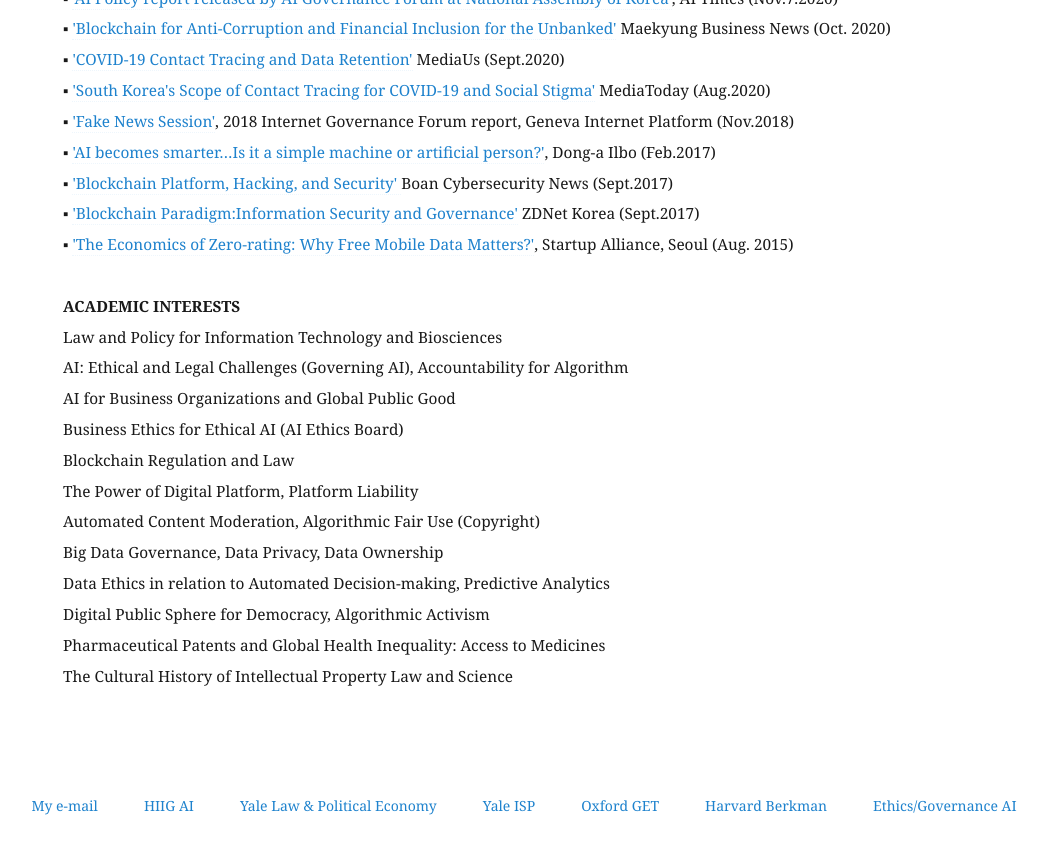
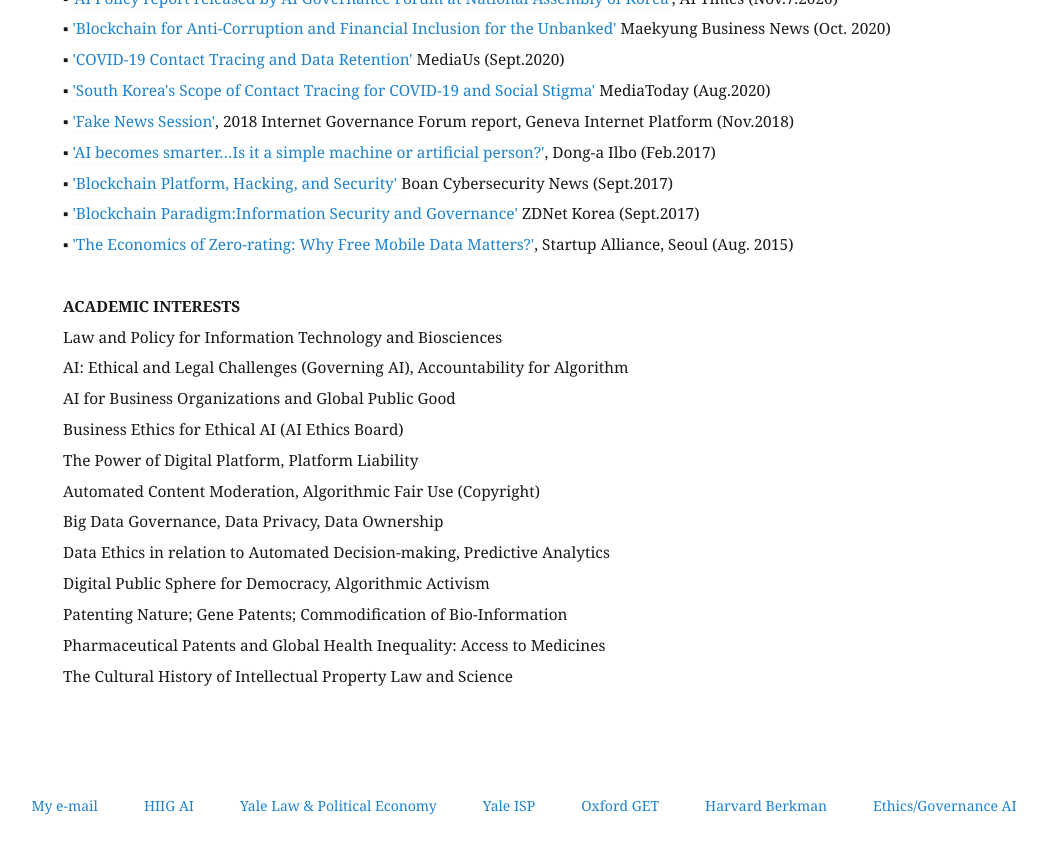
Before and after one commit to eunchangchoi/eunchangchoi.github.io, a Jekyll site: the page built from index.md, in a window 1280 px wide and 900 px high, scrolled down 4173 px. Shown: the top 854 px of the window, without its empty margins (37-1085 px from the left). Built offline with Jekyll 4.4.1, drawn with Linux system fonts in a browser that asks for light colours.

Commit message:
Update index.md

```diff
--- a/index.md
+++ b/index.md
@@ -100,11 +100,11 @@
    AI: Ethical and Legal Challenges (Governing AI), Accountability for Algorithm <br>
    AI for Business Organizations and Global Public Good <br>
    Business Ethics for Ethical AI (AI Ethics Board) <br>
-   Blockchain Regulation and Law <br>
    The Power of Digital Platform, Platform Liability <br>
    Automated Content Moderation, Algorithmic Fair Use (Copyright) <br>
    Big Data Governance, Data Privacy, Data Ownership <br>
    Data Ethics in relation to Automated Decision-making, Predictive Analytics <br>
    Digital Public Sphere for Democracy, Algorithmic Activism <br>
+   Patenting Nature; Gene Patents; Commodification of Bio-Information <br>
    Pharmaceutical Patents and Global Health Inequality: Access to Medicines <br>
    The Cultural History of Intellectual Property Law and Science<br>
```
